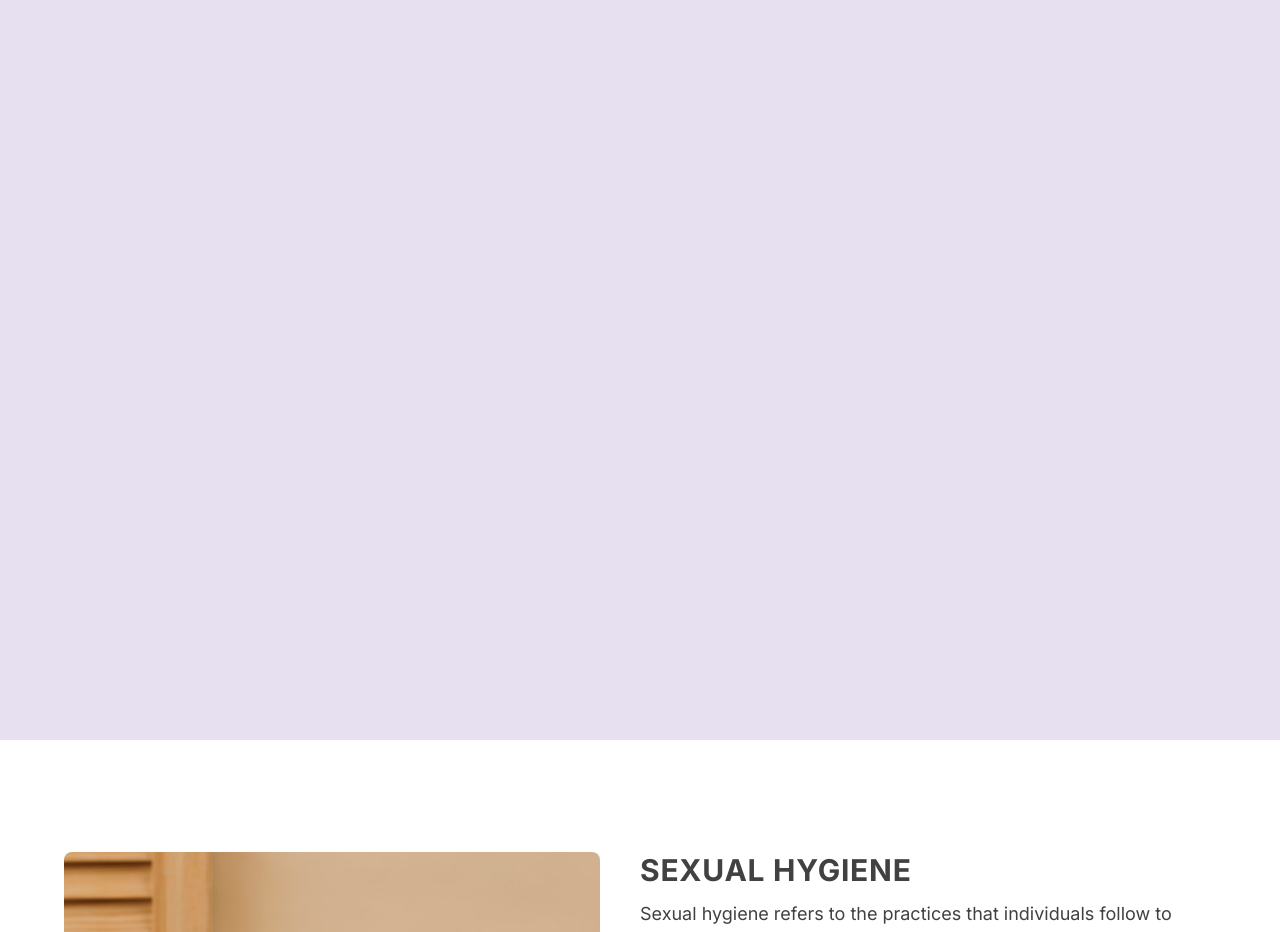
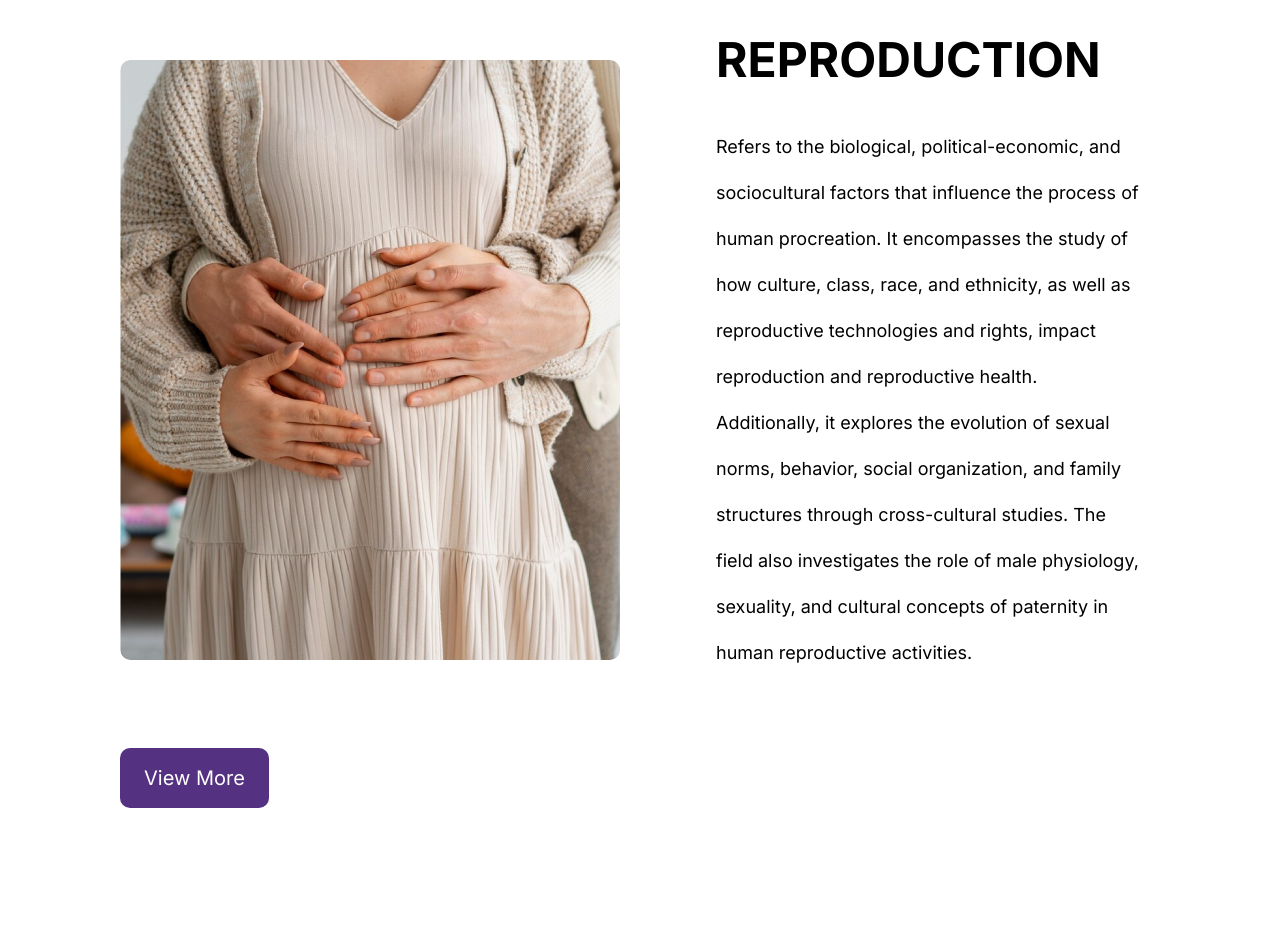
Before and after one commit to rqms40/ege311-le1, a React (Vite) app: page / in a window 1280 px wide. Shown: the part 860-1792 px from the top of the page. Built offline with nearby package versions, Linux system fonts and the light colour scheme.

Commit message:
feat(reproduction-section): added initial UI for the first section of the website

```diff
--- a/src/App.jsx
+++ b/src/App.jsx
@@ -3,15 +3,15 @@ import Footer from "./components/footer/Footer";
 import Hero from "./components/hero/Hero";
 import Hygiene from "./components/hygiene/Hygiene";
 import Adolescents from "./components/adolescents/Adolescents";
+import Reproduction from "./components/reproduction/Reproduction";
 
 const App = () => {
   return (
     <main className="overflow-hidden">
       <Navbar />
       <Hero />
-      <section id="reproduction" className="h-screen bg-secondary">
-        <h1>Reproduction</h1>
-      </section>
+
+      <Reproduction></Reproduction>
 
       {/* Hygiene Section */}
       <Hygiene />
--- a/src/assets/index.js
+++ b/src/assets/index.js
@@ -4,6 +4,7 @@ import logo from "./logo.svg";
 import heroBackground from "./hero/hero-background.png";
 
 // Reproduction
+import reproduction from "./reproduction/process-of-reproduction.png";
 
 // Hygiene
 import sexualHygieneImage from "./hygiene/sexual-hygiene.jpg";
@@ -32,4 +33,5 @@ export {
   riskyBehavior6,
   sexualHygieneImage,
   cardIcon,
+  reproduction,
 };
--- /dev/null
+++ b/src/components/reproduction/Reproduction.jsx
@@ -0,0 +1,13 @@
+import Section from "./Section";
+import SectionReversed from "./SectionReversed";
+
+function Reproduction() {
+  return (
+    <div>
+      <Section />
+      <SectionReversed />
+    </div>
+  );
+}
+
+export default Reproduction;
--- /dev/null
+++ b/src/components/reproduction/Section.jsx
@@ -0,0 +1,40 @@
+import Button from "../Button";
+import { reproduction } from "../../assets";
+import SubsectionWrapper from "../SubsectionWrapper";
+
+function Section() {
+  return (
+    <div className="flex justify-center items-center py-24 px-10">
+      <SubsectionWrapper>
+        <div className="flex gap-8 lg:gap-12 xl:gap-20 justify-between items-center flex-col md:flex-row">
+          <div className="w-[85%] md:w-[50%] aspect-[4/5] lg:max-w-[31.25rem] lg:max-h-[37.5rem] flex-shrink-0 md:mb-8">
+            <img
+              src={reproduction}
+              alt="Reproduction Image"
+              className="rounded-[0.625rem] w-full h-full object-cover object-center"
+            />
+          </div>
+          <div className="max-w-[48rem] px-4">
+            <h1 className="font-bold text-2xl md:text-4xl lg:text-5xl text-center lg:text-left">
+              REPRODUCTION
+            </h1>
+            <p className="text-sm md:text-base lg:text-lg text-justify lg:text-left my-6 md:my-10 sm:leading-relaxed md:leading-[2.4rem] lg:leading-[2.875rem]">
+              Refers to the biological, political-economic, and sociocultural
+              factors that influence the process of human procreation. It
+              encompasses the study of how culture, class, race, and ethnicity,
+              as well as reproductive technologies and rights, impact
+              reproduction and reproductive health. Additionally, it explores
+              the evolution of sexual norms, behavior, social organization, and
+              family structures through cross-cultural studies. The field also
+              investigates the role of male physiology, sexuality, and cultural
+              concepts of paternity in human reproductive activities.
+            </p>
+          </div>
+        </div>
+        <Button className="lg:mt-8">View More</Button>
+      </SubsectionWrapper>
+    </div>
+  );
+}
+
+export default Section;
--- /dev/null
+++ b/src/components/reproduction/SectionReversed.jsx
@@ -0,0 +1,40 @@
+import Button from "../Button";
+import { reproduction } from "../../assets";
+import SubsectionWrapper from "../SubsectionWrapper";
+
+function SectionReversed() {
+  return (
+    <div className="flex justify-center items-center py-24 px-10">
+      <SubsectionWrapper>
+        <div className="flex gap-8 lg:gap-12 xl:gap-20 justify-between items-center flex-col md:flex-row-reverse">
+          <div className="w-[85%] md:w-[50%] aspect-[4/5] lg:max-w-[31.25rem] lg:max-h-[37.5rem] flex-shrink-0 md:mb-8">
+            <img
+              src={reproduction}
+              alt="Reproduction Image"
+              className="rounded-[0.625rem] w-full h-full object-cover object-center"
+            />
+          </div>
+          <div className="max-w-[48rem] px-4">
+            <h1 className="font-bold text-2xl md:text-4xl lg:text-5xl text-center lg:text-left">
+              REPRODUCTION
+            </h1>
+            <p className="text-sm md:text-base lg:text-lg text-justify lg:text-left my-6 md:my-10 sm:leading-relaxed md:leading-[2.4rem] lg:leading-[2.875rem]">
+              Refers to the biological, political-economic, and sociocultural
+              factors that influence the process of human procreation. It
+              encompasses the study of how culture, class, race, and ethnicity,
+              as well as reproductive technologies and rights, impact
+              reproduction and reproductive health. Additionally, it explores
+              the evolution of sexual norms, behavior, social organization, and
+              family structures through cross-cultural studies. The field also
+              investigates the role of male physiology, sexuality, and cultural
+              concepts of paternity in human reproductive activities.
+            </p>
+          </div>
+        </div>
+        <Button className="lg:mt-8">View More</Button>
+      </SubsectionWrapper>
+    </div>
+  );
+}
+
+export default SectionReversed;
```
Also changed, not shown: src/assets/reproduction/process-of-reproduction.png (added).
